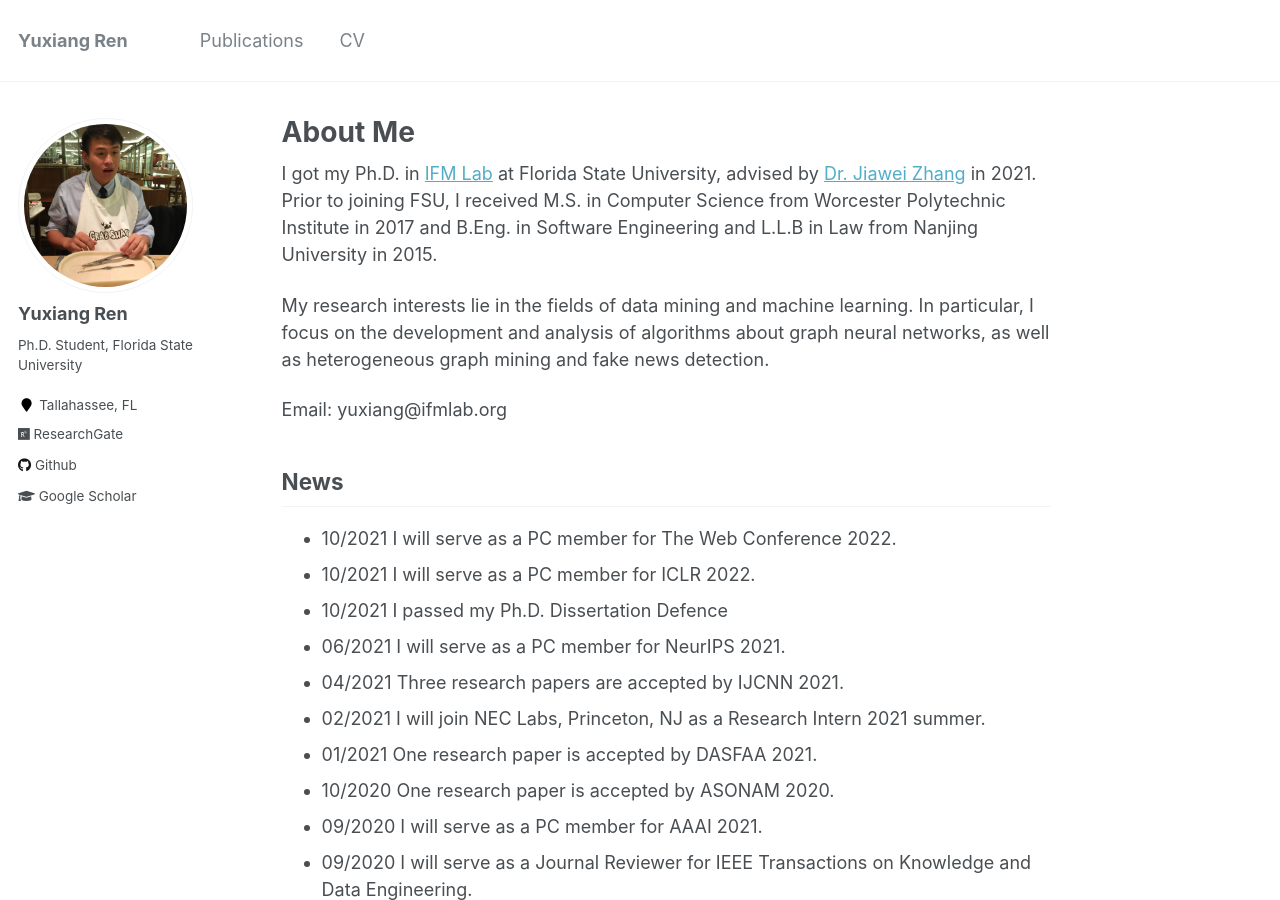
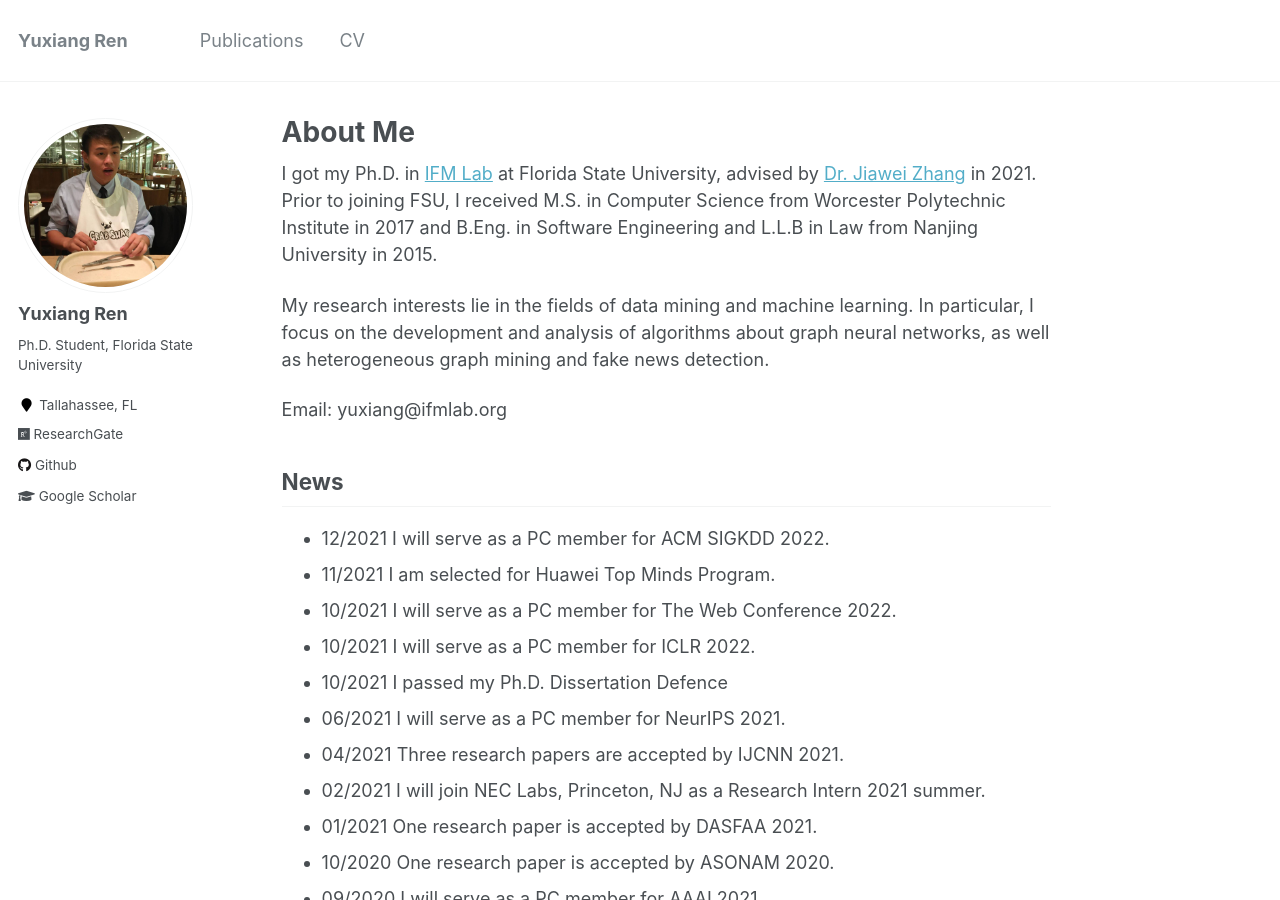
Before and after one commit to YuxiangRen/YuxiangRen.github.io, a Jekyll site: the page built from _pages/about.md, in a window 1280 px wide and 900 px high. Built offline with Jekyll 4.4.1, drawn with Linux system fonts in a browser that asks for light colours.

Commit message:
2021-12-18

```diff
--- a/_pages/about.md
+++ b/_pages/about.md
@@ -18,6 +18,8 @@ My research interests lie in the fields of data mining and machine learning. In
 
 News
 ------
+* 12/2021 I will serve as a PC member for ACM SIGKDD 2022.
+* 11/2021 I am selected for Huawei Top Minds Program.
 * 10/2021 I will serve as a PC member for The Web Conference 2022.
 * 10/2021 I will serve as a PC member for ICLR 2022.
 * 10/2021 I passed my Ph.D. Dissertation Defence
```
